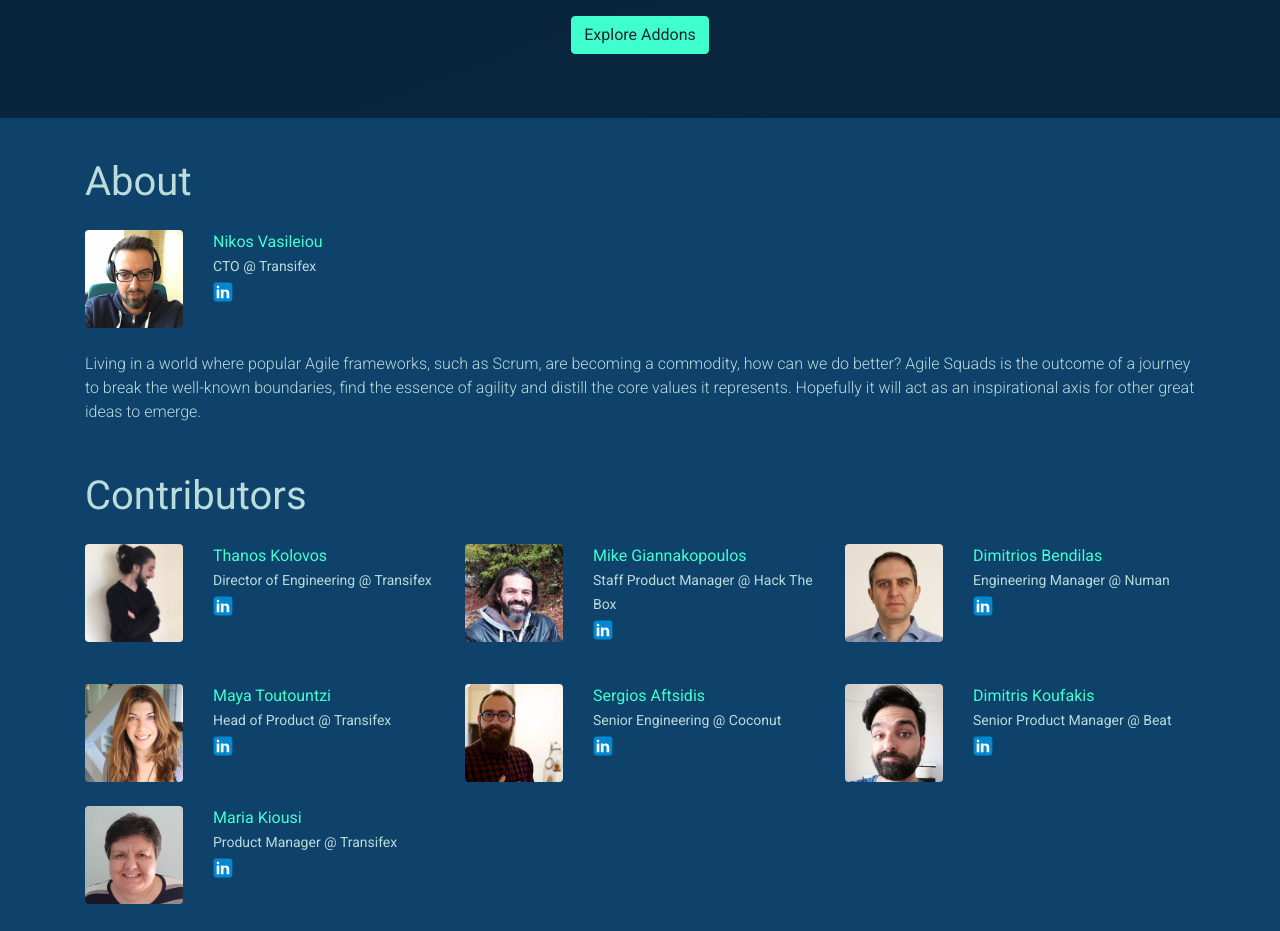
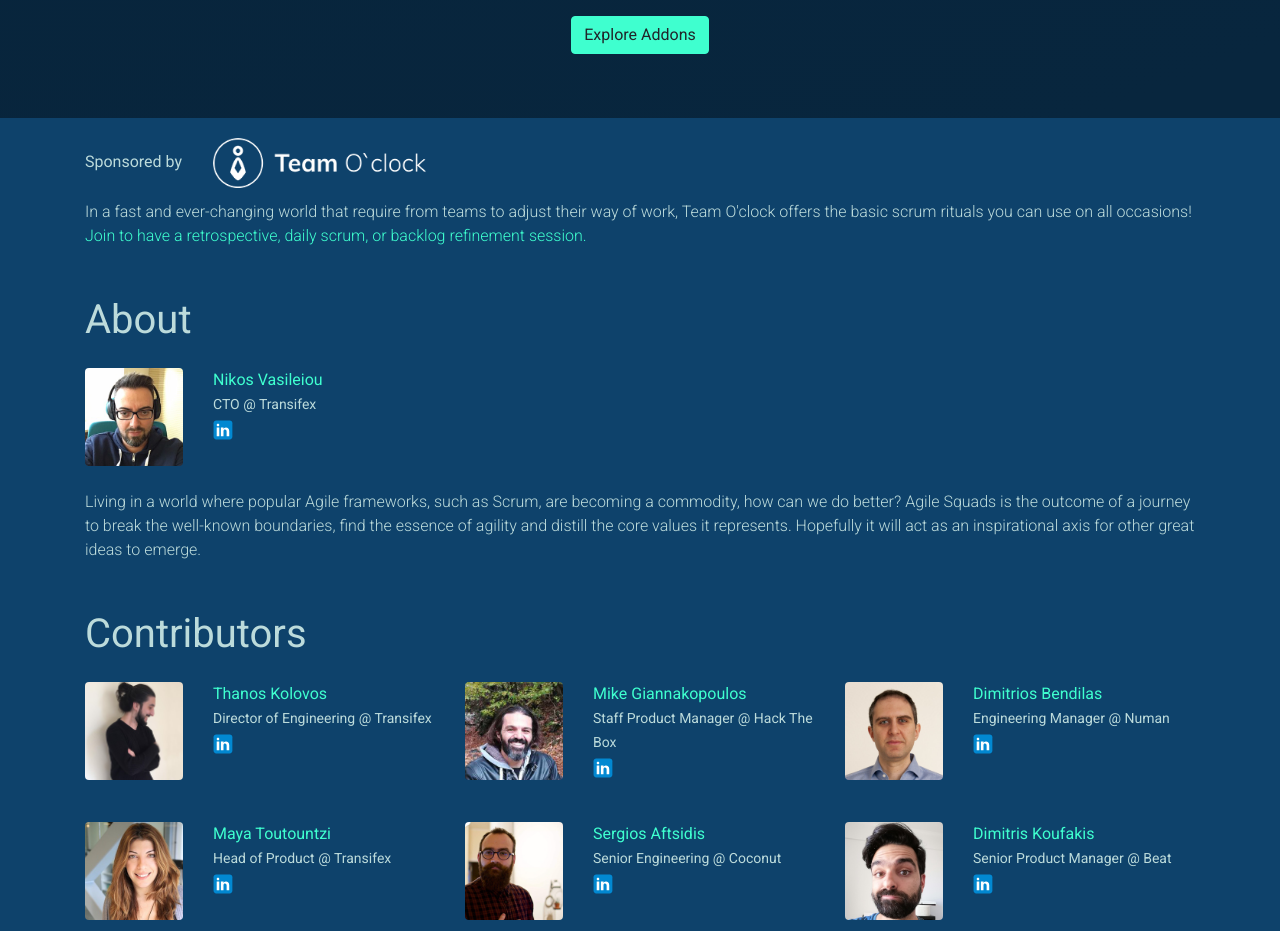
Before and after one commit to agilesquads/agilesquads.github.io, a website built with webpack: page src/html/index.html in a window 1280 px wide. Shown: the part 6600-7531 px from the top of the page. Built offline with nearby package versions, Linux system fonts and the light colour scheme.

Commit message:
Sponsored section

```diff
--- a/src/html/partials/home/about.html
+++ b/src/html/partials/home/about.html
@@ -1,5 +1,23 @@
 <div class="as-card">
   <div class="container py-3 mt-5">
+
+    <div class="row">
+      <div class="col as-sidebar">
+        <p class="mt-3">Sponsored by</p>
+      </div>
+      <div class="col text-left">
+        <a href="https://www.teamoclock.com" target="_blank">
+          <img class="my-1" style="height: 50px;" src="../../../assets/teamoclock-logo.png">
+        </a>
+      </div>
+    </div>
+
+    <p class="mt-2 mb-5 text-secondary font-weight-light">
+      In a fast and ever-changing world that require from teams to adjust their way of work, Team O&apos;clock offers the basic scrum rituals you can use on all occasions!
+      <a href="https://www.teamoclock.com" target="_blank">
+        Join to have a retrospective, daily scrum, or backlog refinement session.
+      </a>
+    </p>
 
     <h1 class="my-4">About</h1>
 
```
Also changed, not shown: src/assets/teamoclock-logo.png (added).
